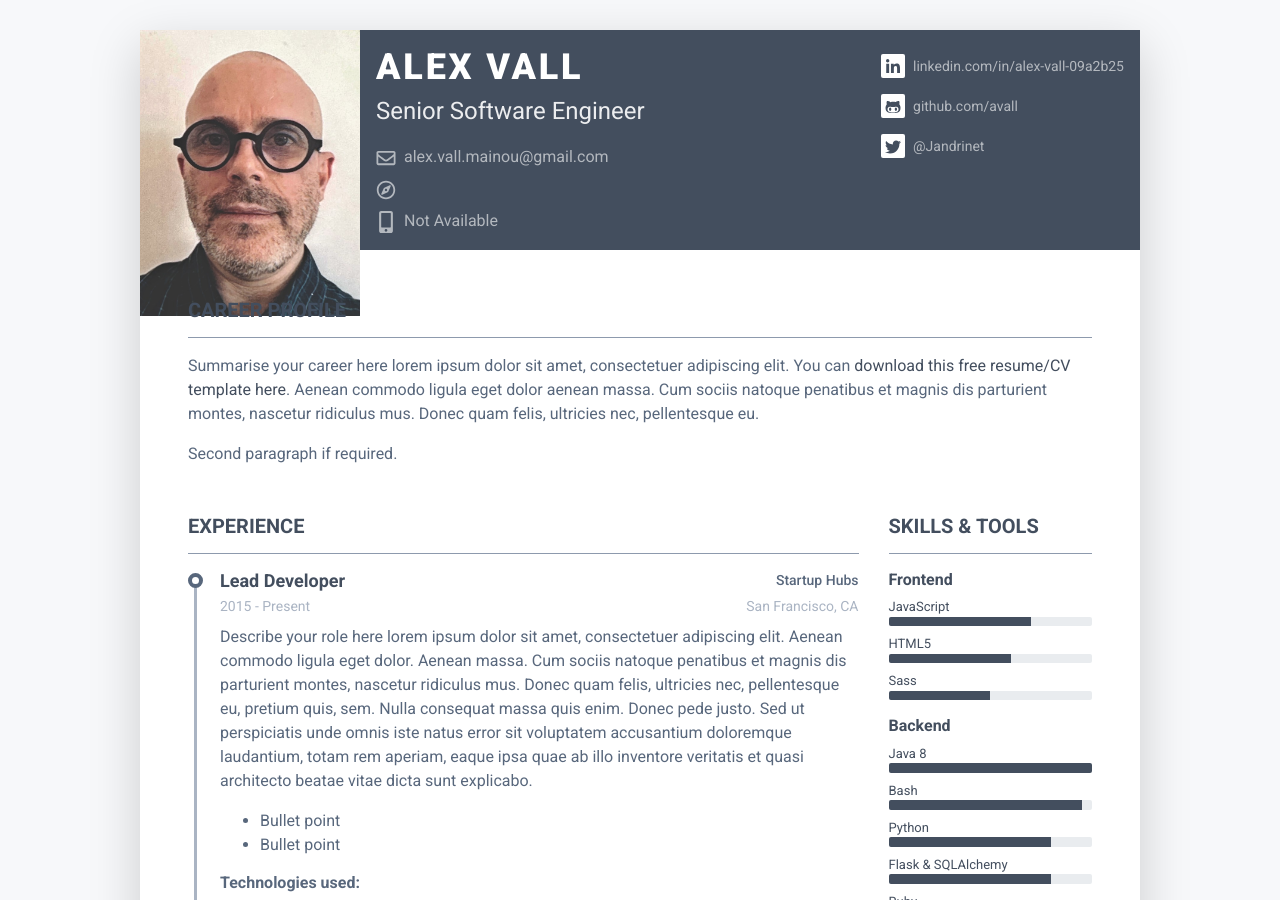
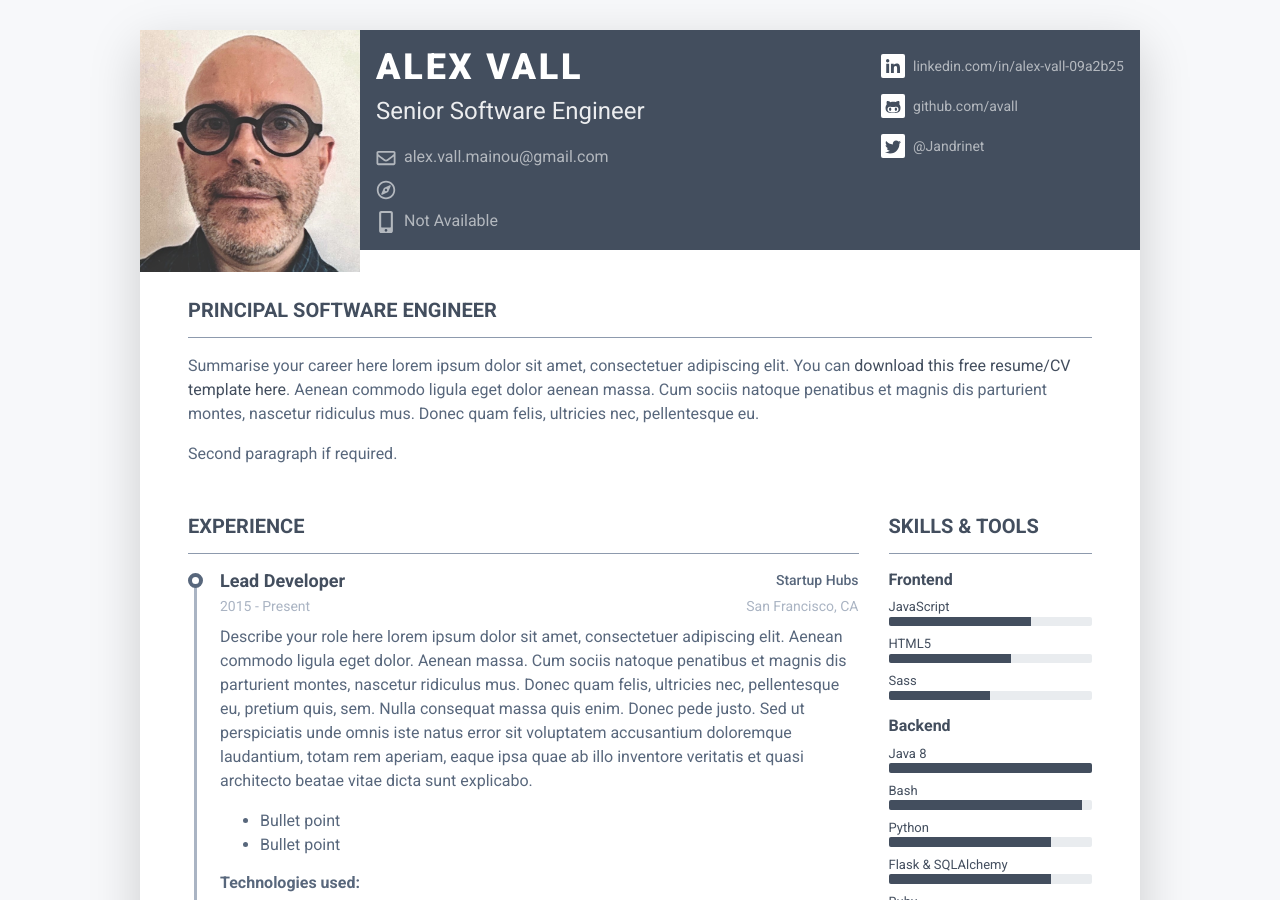
Before and after one commit to avall/avall.github.io, a Jekyll site: the page built from index.html, in a window 1280 px wide and 900 px high. Built offline with Jekyll 4.4.1, drawn with Linux system fonts in a browser that asks for light colours; nearby versions of some CDN libraries.

Commit message:
first commit

```diff
--- a/_data/data.yml
+++ b/_data/data.yml
@@ -12,7 +12,7 @@ bio:
   stackoverflow:
 
 summary:
-  title: Career Profile
+  title: Principal Software Engineer
   description: |
     Summarise your career here lorem ipsum dolor sit amet, consectetuer
       adipiscing elit. You can [download this free resume/CV template here]().
```
Also changed, not shown: assets/images/profile.jpg, 1 other file.
